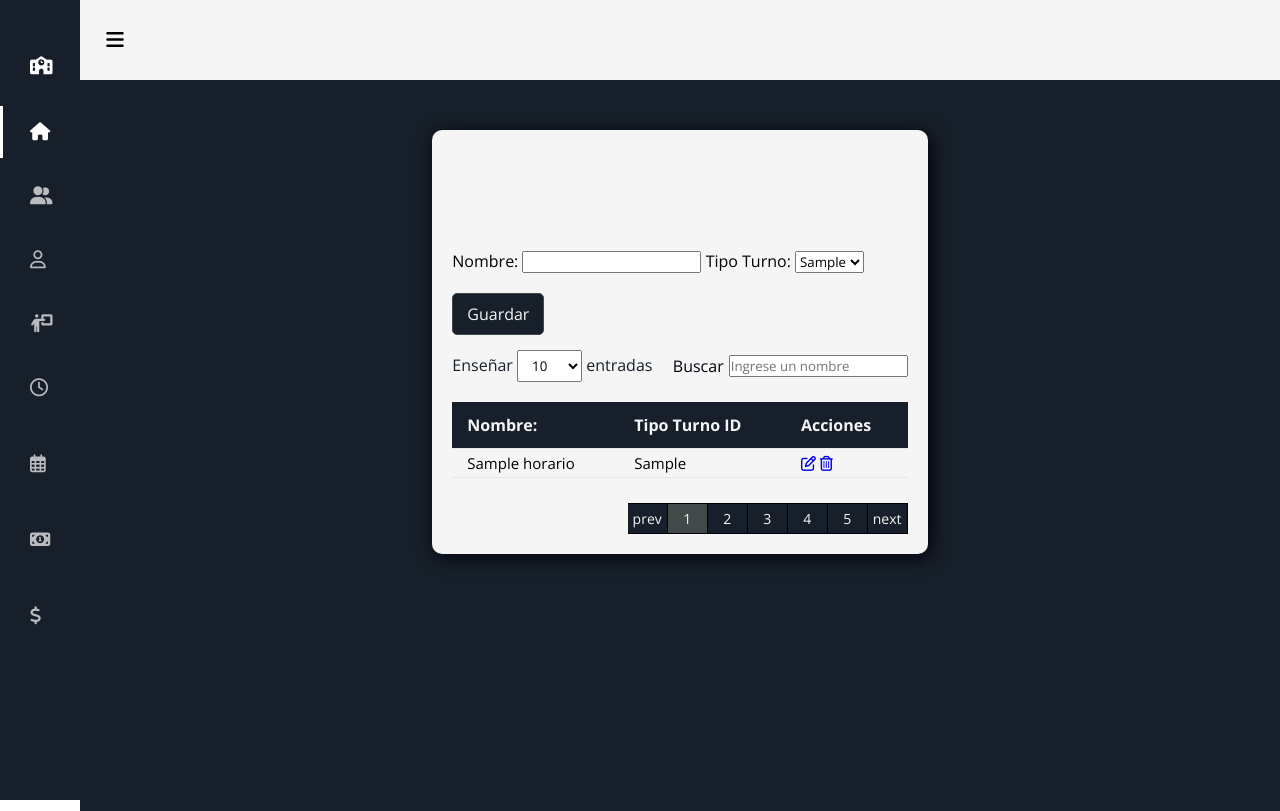
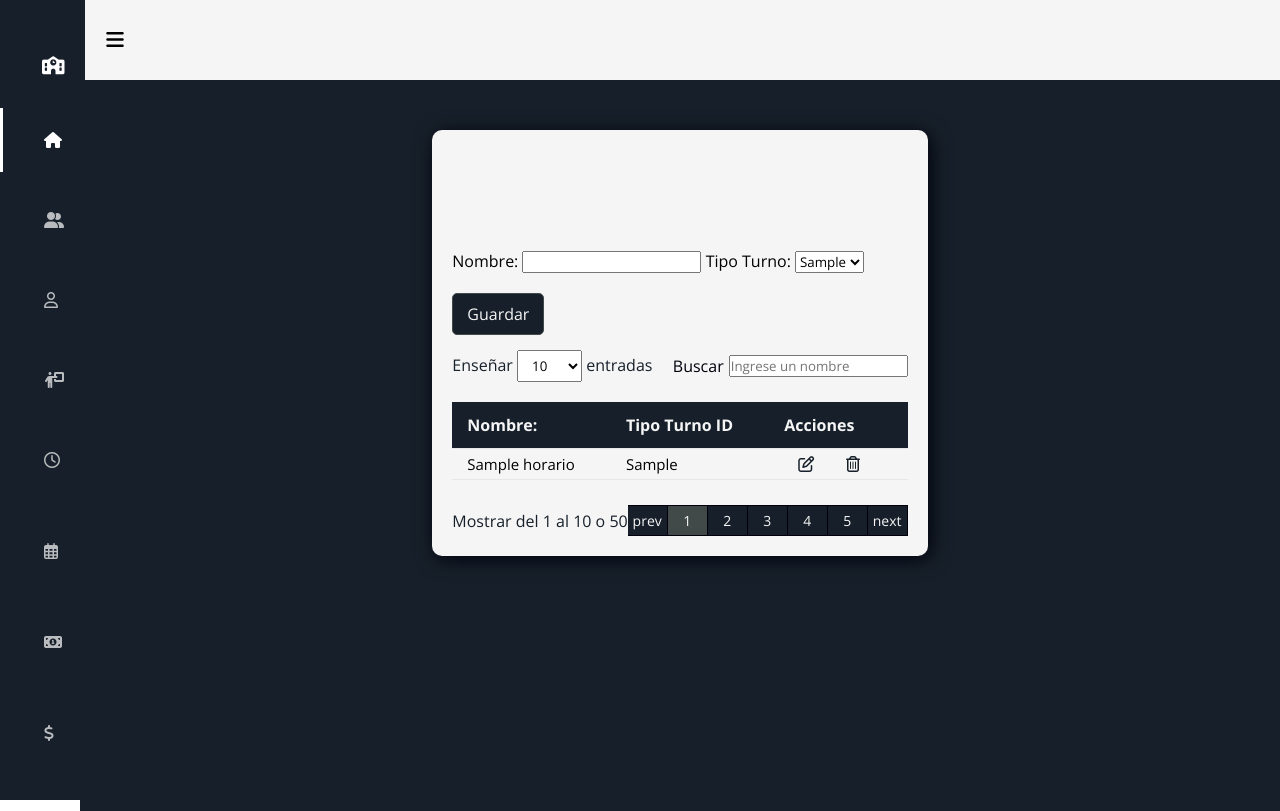
Before and after one commit to Ezee31/howard_abd_web, a Django app: page /horario in a window 1280 px wide. Run offline with Django 5.2, Linux system fonts and the light colour scheme; a user stored in the database is signed in; tables that the repository leaves empty hold one stand-in row (values such as "Sample post"); some libraries are stand-ins or nearby versions.

Commit message:
estilos de botones para editar

```diff
--- a/howard_web/static/crud-styles.css
+++ b/howard_web/static/crud-styles.css
@@ -99,6 +99,19 @@ main {
 
 }
 
+a{
+
+    padding: 9px 14px;
+    color: #17202A;
+    background: transparent;
+    font-size: 16px;
+    cursor: pointer;
+    pointer-events: auto;
+    outline: none;
+    border-radius: 5px;
+
+}
+
 .container table{
     width: 100%;
     border-collapse: collapse;
@@ -117,6 +130,7 @@ table .heading{
 
 table tr th, table tr td{
     padding: 4px 15px;
+    margin-bottom: 2px;
 }
 
 table tr th{
@@ -158,7 +172,8 @@ table td button{
 }
 
 .container footer span{
-    color: #f5f5f5;
+    font-size: 16px;
+    color: #17202A;
 }
 
 footer .pagination{
--- a/howard_web/static/dashboard.css
+++ b/howard_web/static/dashboard.css
@@ -41,7 +41,7 @@ header{
 }
 
 .menu__side{
-    width: 80px;
+    width: 85px;
     height: 100%;
     background: #17202A;
     position: fixed;
@@ -78,6 +78,7 @@ header{
 .name__page i{
     width: 20px;
     margin-right: 20px;
+    margin-left: 12px;
 }
 
 .options__menu{
--- a/howard_web/templates/crud/Pago.html
+++ b/howard_web/templates/crud/Pago.html
@@ -30,7 +30,7 @@
      <!--Añadir estudiante-->
     <div class="addMenberbtn">
 
-        <button>Añadir estudiante</button>
+        <button>Guardar</button>
     </div>
 
     </header>
--- a/howard_web/templates/crud/alumno.html
+++ b/howard_web/templates/crud/alumno.html
@@ -34,7 +34,7 @@
      <!--Añadir estudiante-->
     <div class="addMenberbtn">
 
-        <button>Añadir estudiante</button>
+        <button>Guardar</button>
     </div>
 
     </header>
--- a/howard_web/templates/crud/curso.html
+++ b/howard_web/templates/crud/curso.html
@@ -30,7 +30,7 @@
      <!--Añadir estudiante-->
     <div class="addMenberbtn">
 
-        <button>Añadir curso</button>
+        <button>Guardar</button>
     </div>
 
     </header>
--- a/howard_web/templates/dashboard/index.html
+++ b/howard_web/templates/dashboard/index.html
@@ -75,6 +75,12 @@
                     <h4>Tipo pago</h4>
                 </div>
             </a>
+            <a href="#">
+                <div class="option">
+                    <i class="fa-solid fa-right-from-bracket" title="Cerrar sesion"></i>
+                    <h4>Cerrar sesion</h4>
+                </div>
+            </a>
         </div>
     </div>
 
```
